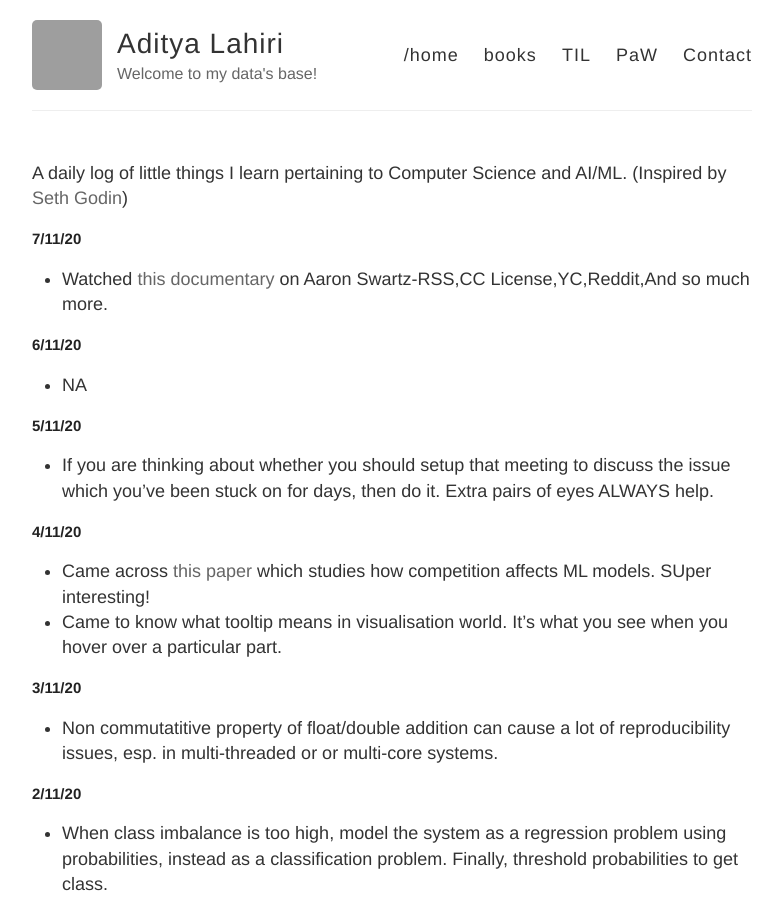
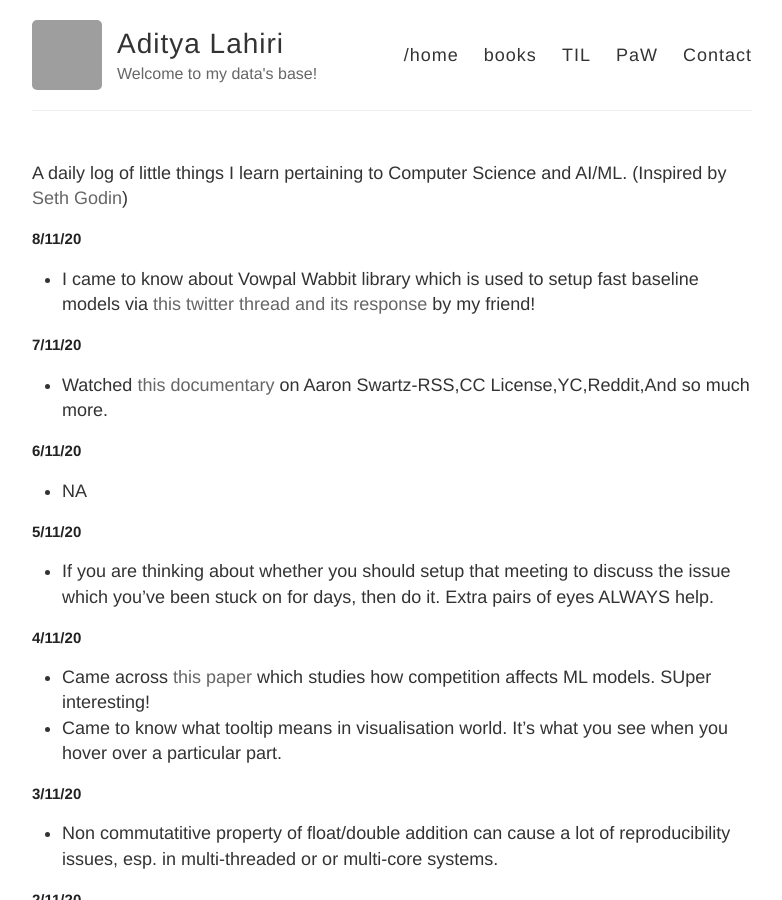
Before and after one commit to adityalahiri/adityalahiri.github.io, a Jekyll site: the page built from TIL.md, in a window 1280 px wide and 900 px high. Shown: the whole window, without its empty margins (248-1030 px from the left). Built offline with Jekyll 4.4.1, drawn with Linux system fonts in a browser that asks for light colours; our own code applies the rules of GitHub Pages for plain Markdown files; grey boxes are pictures that could not be loaded.

Commit message:
Update for 9/11

```diff
--- a/TIL.md
+++ b/TIL.md
@@ -1,5 +1,9 @@
 A daily log of little things I learn pertaining to Computer Science and AI/ML.
 (Inspired by [Seth Godin](https://seths.blog/))
+
+## 8/11/20
+
+* I came to know about Vowpal Wabbit library which is used to setup fast baseline models via [this twitter thread and its response](https://twitter.com/sharad24sc/status/1325809341983682560) by my friend!
 
 ## 7/11/20
 
```
